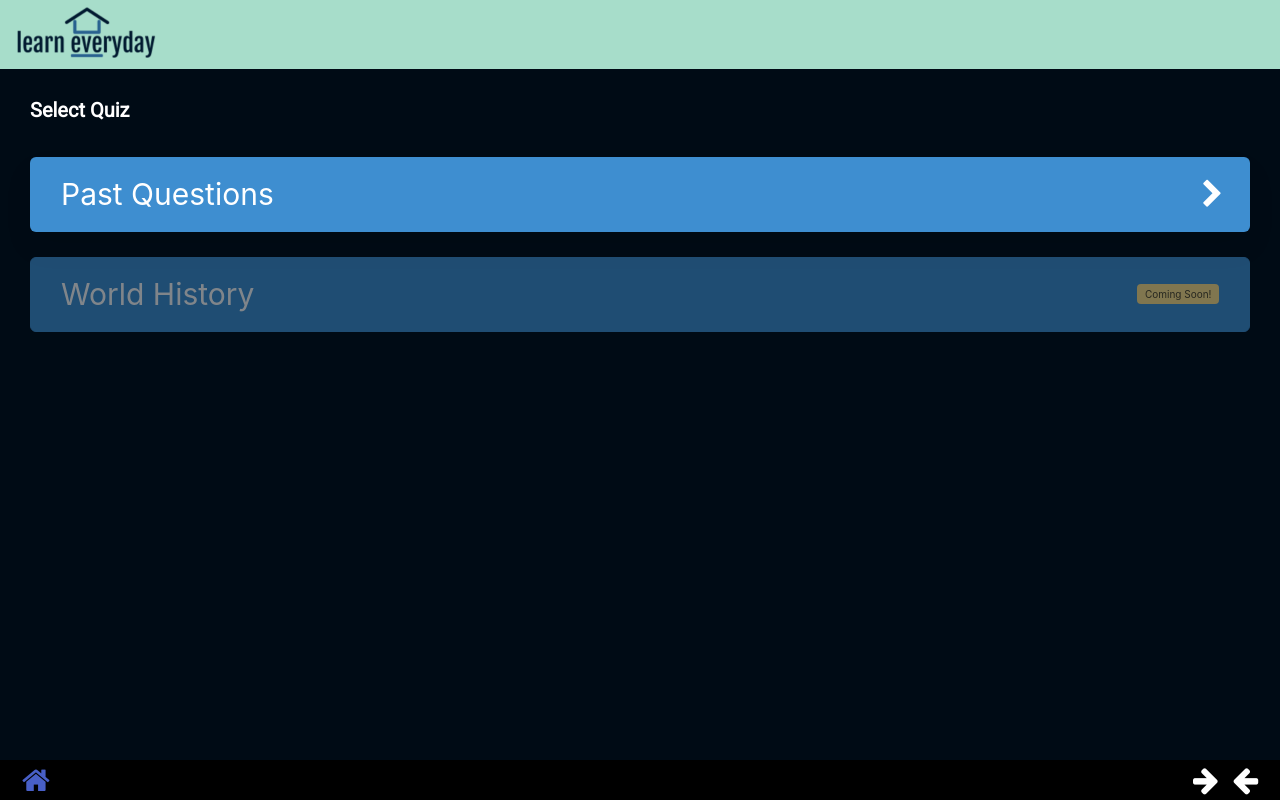
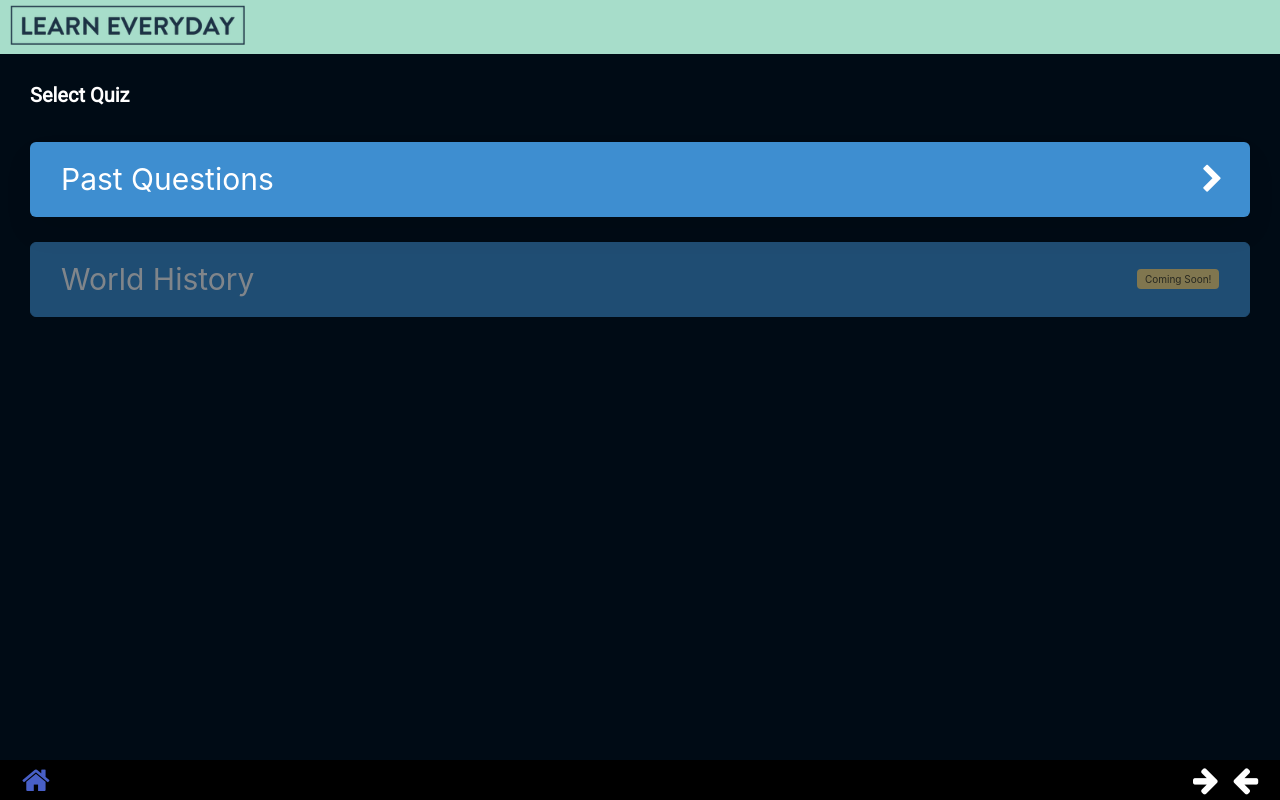
Before and after one commit to chidexebere/learn-everyday, a React (Create React App) app: page / in a window 1280 px wide. Built offline with nearby package versions, Linux system fonts and the light colour scheme.

Commit message:
change logo

```diff
--- a/src/components/Logo.tsx
+++ b/src/components/Logo.tsx
@@ -1,5 +1,5 @@
 import React from 'react';
-import logo from '../images/logo2.png';
+import logo from '../images/logo.png';
 
 const Logo: React.FC = () => {
   return <img className="logo" src={logo} alt="Logo" />;
--- a/src/styles/components/logo.scss
+++ b/src/styles/components/logo.scss
@@ -1,4 +1,3 @@
 .logo {
-	// width: 10rem;
-	height: 5.5rem;
+  height: 4rem;
 }
```
Also changed, not shown: src/images/logo.png.
